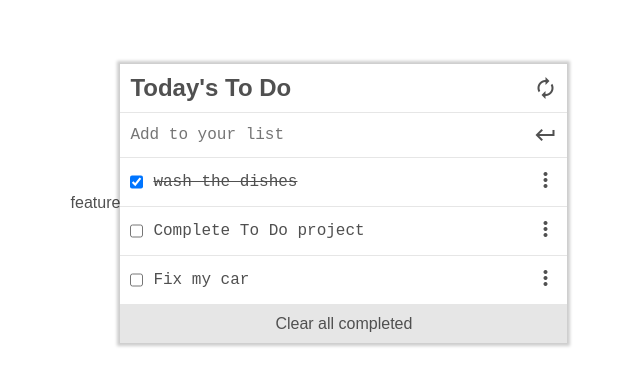
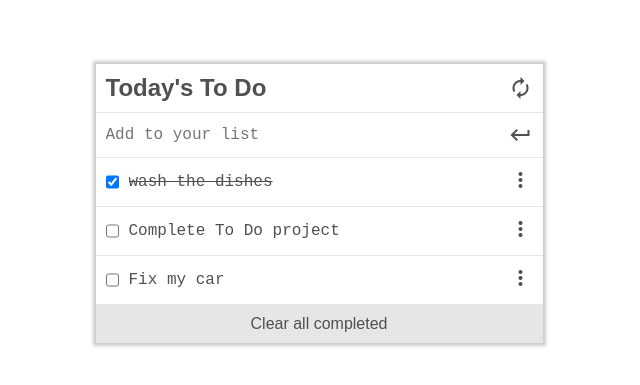
Before and after one commit to mrparkersson/Webpack-To-Do-List, a website built with webpack: page src/index.html in a window 1280 px wide. Shown: the part 197-582 px from the top of the page, without its empty margins (321-961 px from the left). Built offline with nearby package versions, Linux system fonts and the light colour scheme.

Commit message:
Update html file

```diff
--- a/src/index.html
+++ b/src/index.html
@@ -4,7 +4,6 @@
     <meta charset="UTF-8" />
     <meta http-equiv="X-UA-Compatible" content="IE=edge" />
     <meta name="viewport" content="width=device-width, initial-scale=1.0" />
- feature
     <title>To Do list</title>
   </head>
   <body>
```
